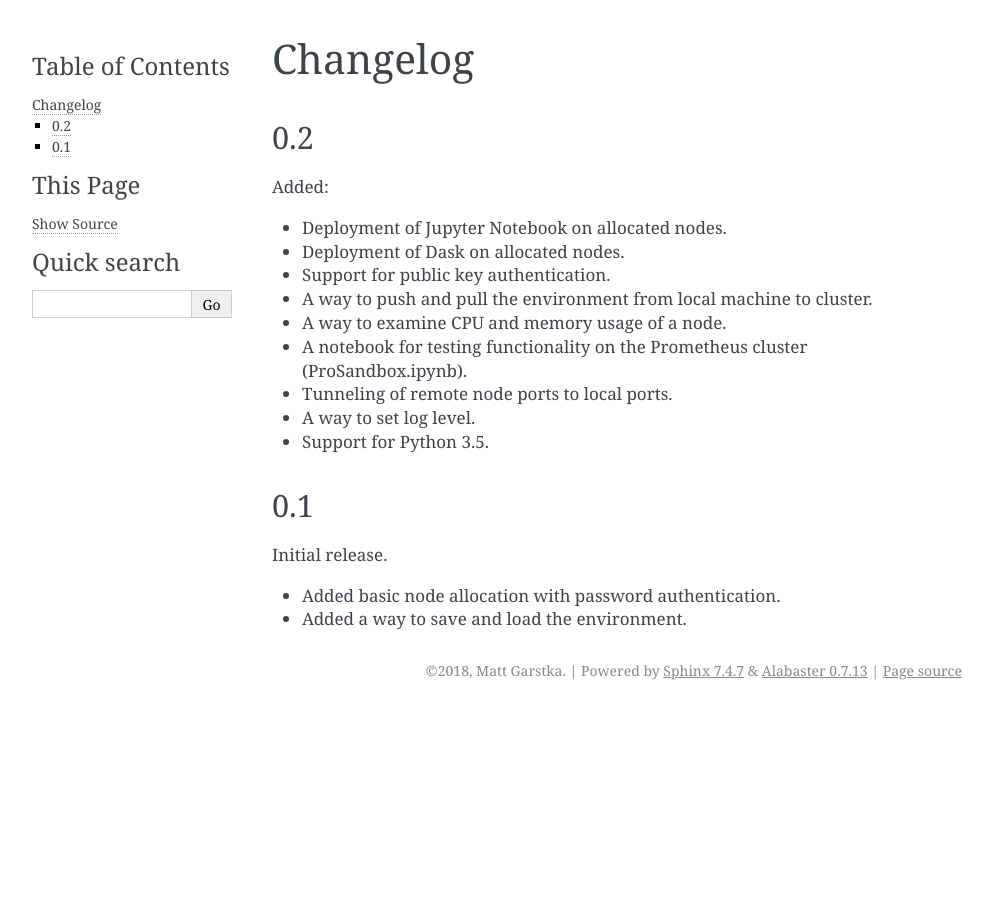
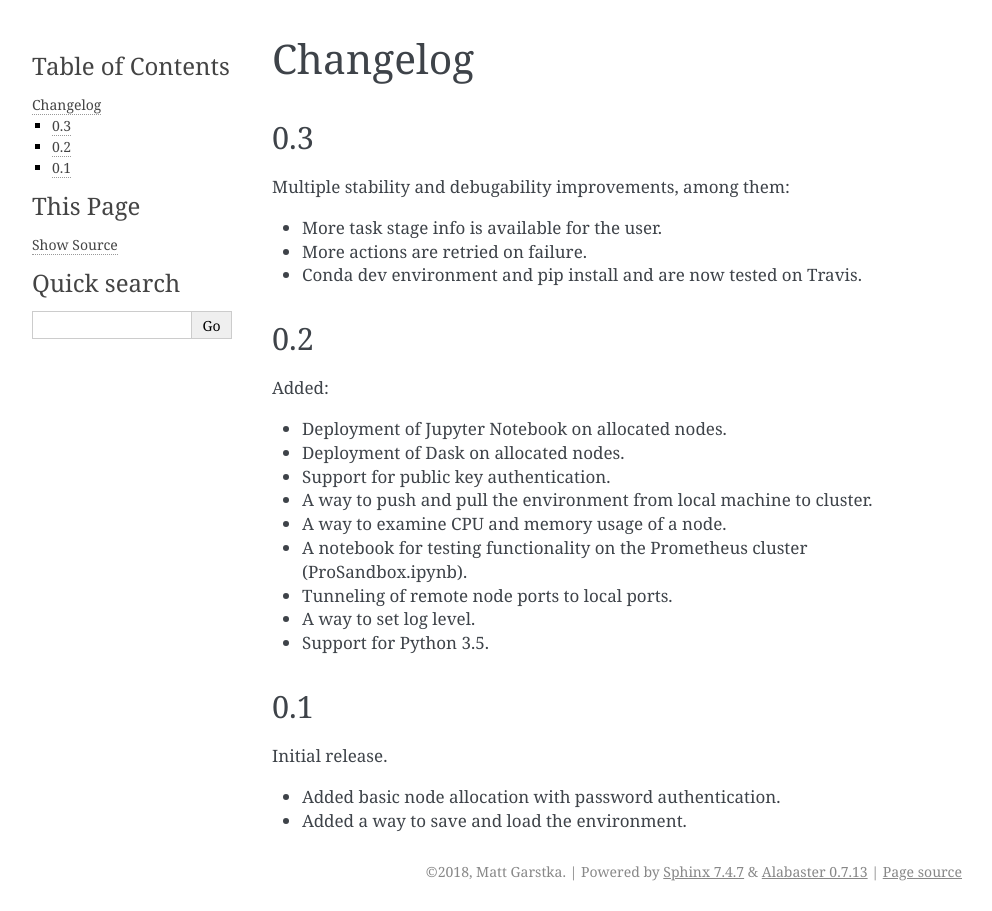
Before and after one commit to garstka/idact, a Sphinx documentation site: the page built from docs/changelog.md, in a window 1280 px wide. Shown: the whole page, without its empty margins (148-1140 px from the left). Built offline with Sphinx 7.4.7, drawn with Linux system fonts in a browser that asks for light colours; pages that are not in the unit, such as notebooks, are missing from menus.

Commit message:
Update changelog for version 0.3

```diff
--- a/docs/changelog.md
+++ b/docs/changelog.md
@@ -1,4 +1,11 @@
 # Changelog
+
+## 0.3
+
+Multiple stability and debugability improvements, among them:
+ - More task stage info is available for the user.
+ - More actions are retried on failure.
+ - Conda dev environment and pip install and are now tested on Travis.
 
 ## 0.2
 
```
